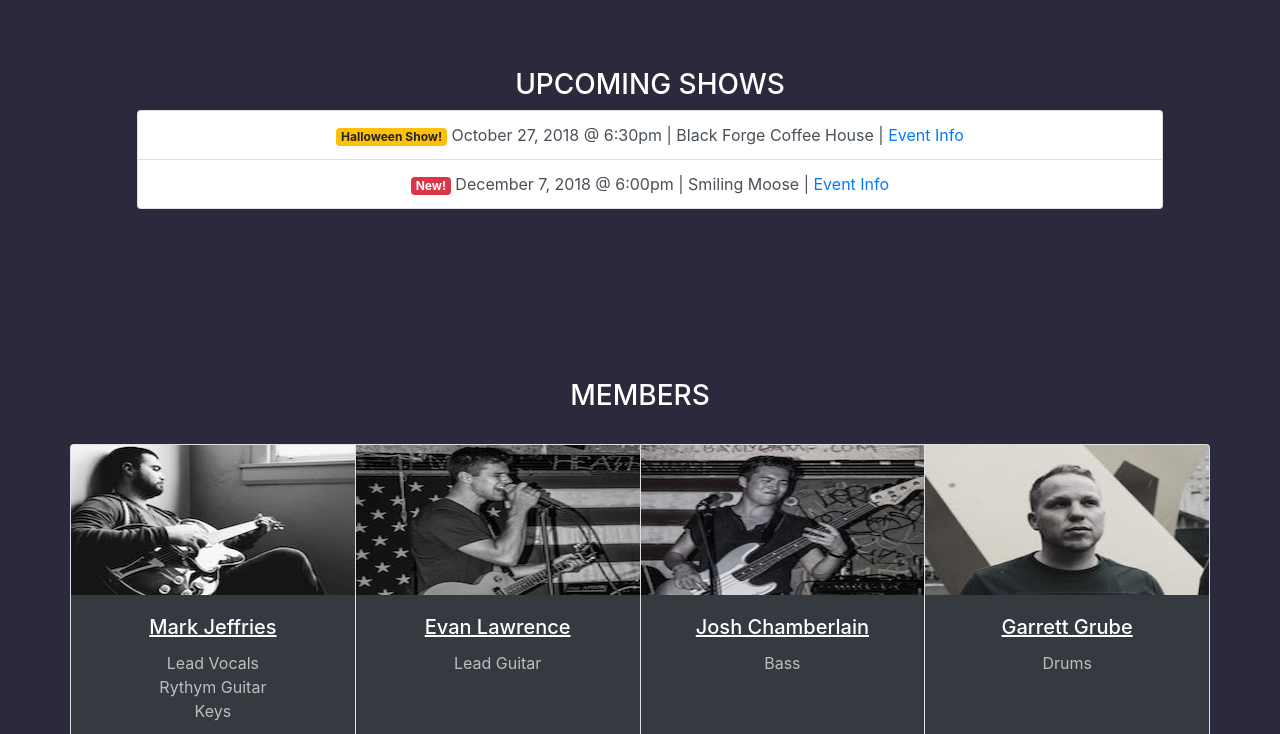
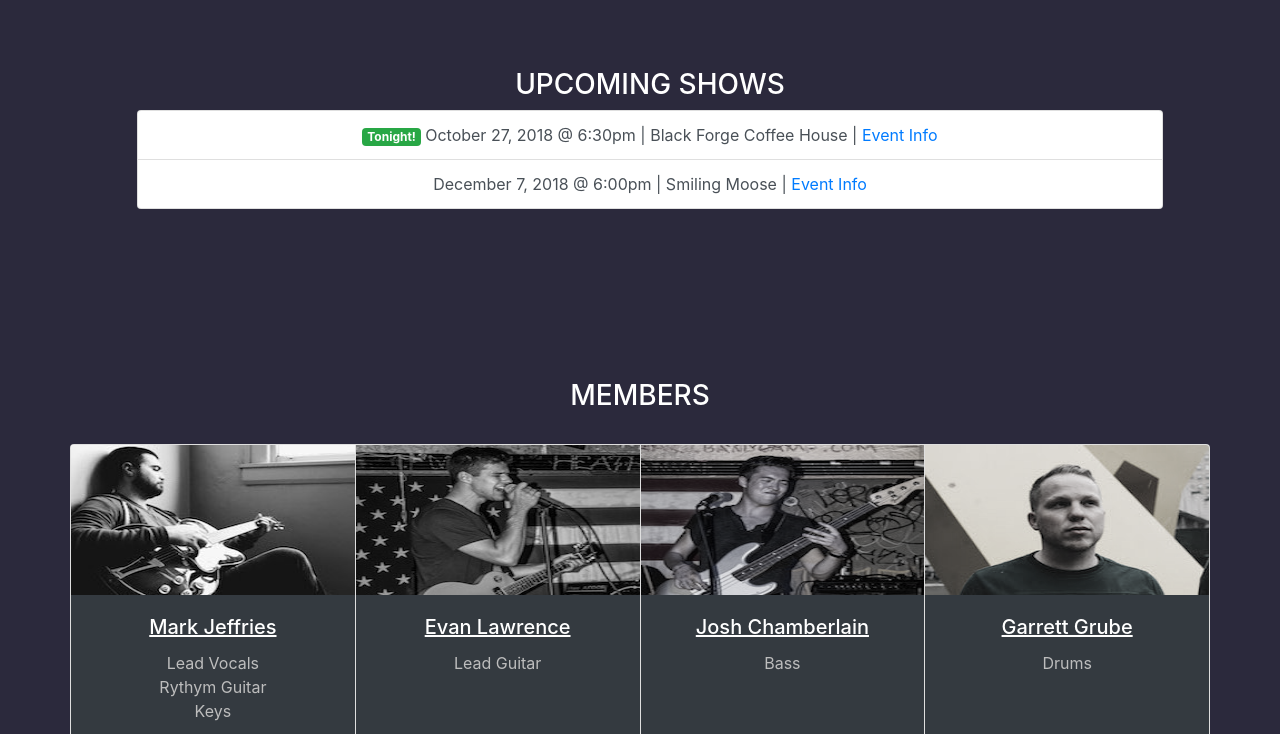
Before and after one commit to fly-theband/fly-theband.github.io, a plain HTML site: page index.html in a window 1280 px wide. Shown: the part 1400-2134 px from the top of the page. Drawn offline with nearby package versions, Linux system fonts and the light colour scheme.

Commit message:
updated show info

```diff
--- a/index.html
+++ b/index.html
@@ -118,11 +118,11 @@
                     <h3 class="text-center">UPCOMING SHOWS</h3>
                     <ul class="list-group">
                         <li class="list-group-item list-group-item-action">
-                          <span class="badge badge-warning">Halloween Show!</span>
+                          <span class="badge badge-success">Tonight!</span>
                             October 27, 2018 @ 6:30pm | Black Forge Coffee House | <a href="https://www.facebook.com/events/549929495427162/">Event Info</a>
                         </li>
                         <li class="list-group-item list-group-item-action">
-                          <span class="badge badge-danger">New!</span>
+<!--                           <span class="badge badge-danger">New!</span> -->
                             December 7, 2018 @ 6:00pm | Smiling Moose | <a href="http://www.smiling-moose.com">Event Info</a>
                         </li>
                     </ul>
```
